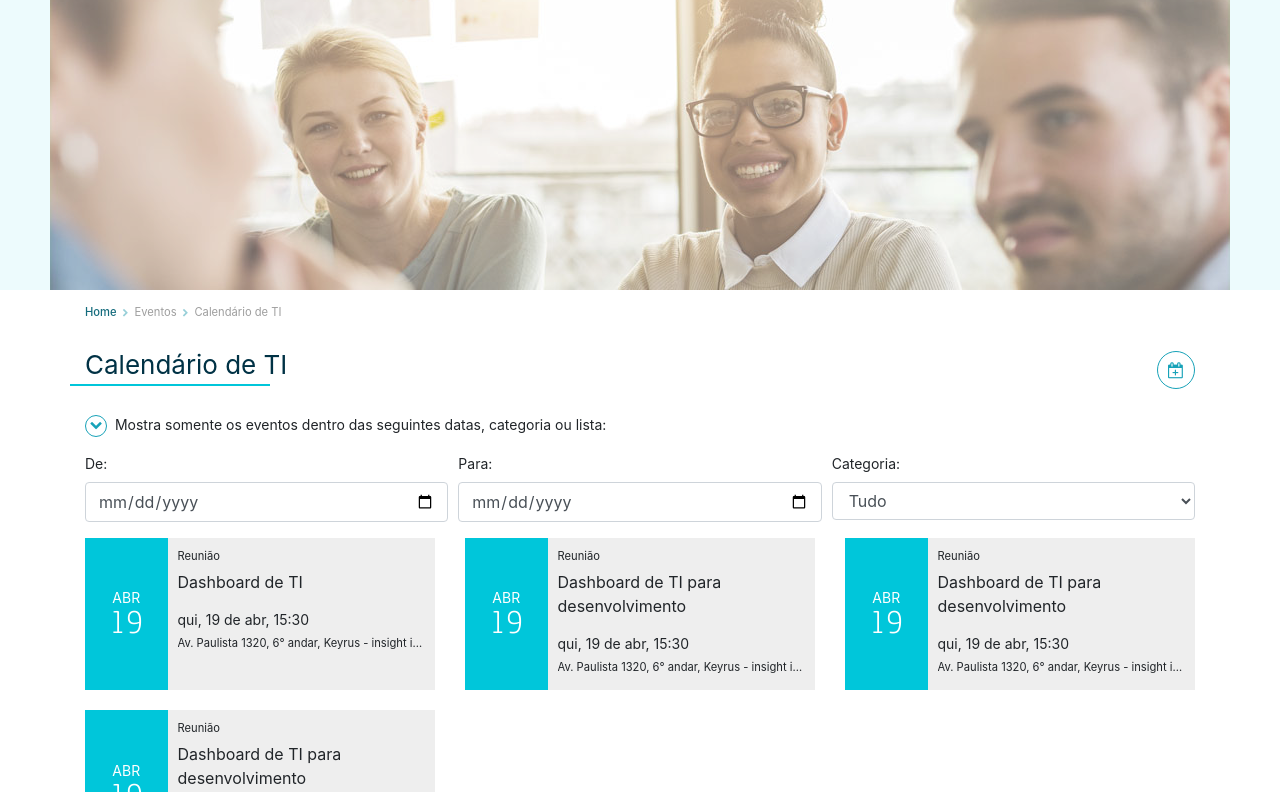
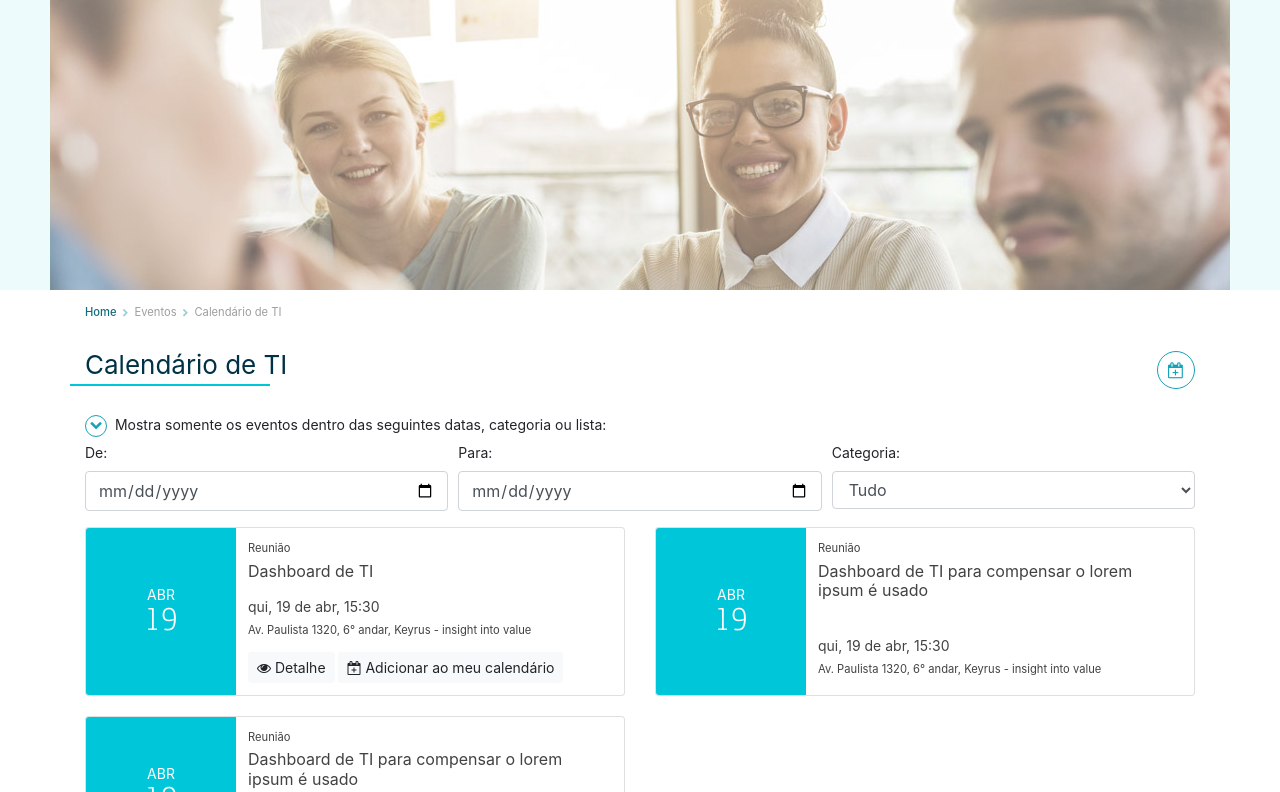
Before and after one commit to giulianogusmao/sharepoint-portal-ti, a website: page src/calendario.html in a window 1280 px wide. Shown: the part 160-952 px from the top of the page. Drawn offline with nearby package versions, Linux system fonts and the light colour scheme; files that its build step writes are made by us from their sources.

Commit message:
eventos calendario utilizando card do bootstrap

```diff
--- a/src/calendario.html
+++ b/src/calendario.html
@@ -180,24 +180,28 @@
                             </div>
                         </div>
 
-                        <div class="row pti-calendar-events">
+                        <div class="row card-decks pti-calendar-events">
 
-                            <div class="col col-sm-6 col-lg-4 pti-calendar-event-detail">
-                                <div class="pti-calendar-date">
+                            <div class="col col-sm-6 col-lg-6">
+                                <div class="card pti-calendar-event-detail">
+                                    <div class="pti-calendar-card">
+                                        <div class="card-img-top pti-calendar-date">
                                             <div>
                                                 <div class="pti-calendar-label pti-calendar-label-month">Abr</div>
                                                 <div class="pti-calendar-label pti-calendar-label-day">19</div>
                                             </div>
                                         </div>
+
                                         <div class="pti-calendar-info">
+                                            <div class="card-body pti-calendar-body">
                                                 <p class="pti-calendar-categoria">
                                                     Reunião
                                                 </p>
+                                                <h5 class="card-title pti-calendar-title">Dashboard de TI</h5>
+                                                <p class="card-text"></p>
+                                            </div>
 
-                                    <p class="pti-calendar-title">
-                                        Dashboard de TI
-                                    </p>
-
+                                            <div class="card-footer pti-calendar-footer">
                                                 <p class="pti-calendar-data-hora">
                                                     qui, 19 de abr, 15:30
                                                 </p>
@@ -206,29 +210,41 @@
                                                     Av. Paulista 1320, 6° andar, Keyrus - insight into value
                                                 </p>
 
-                                    <a href="#" class="btn btn-link pti-calendar-btn-add">
+                                                <a href="#" class="btn btn-light btn-sm mt-2">
+                                                    <i class="fa fa-eye"></i>
+                                                    Detalhe
+                                                </a>
+
+                                                <a href="#" class="btn btn-light btn-sm mt-2 pti-calendar-btn-adds">
                                                     <i class="fa fa-calendar-plus-o"></i>
                                                     Adicionar ao meu calendário
                                                 </a>
                                             </div>
                                         </div>
+                                    </div>
+                                </div>
+                            </div>
 
-                            <div class="col col-sm-6 col-lg-4 pti-calendar-event-detail">
-                                <div class="pti-calendar-date">
+                            <div class="col col-sm-6 col-lg-6">
+                                <div class="card pti-calendar-event-detail">
+                                    <a href="#" class="pti-calendar-card">
+                                        <div class="card-img-top pti-calendar-date">
                                             <div>
                                                 <div class="pti-calendar-label pti-calendar-label-month">Abr</div>
                                                 <div class="pti-calendar-label pti-calendar-label-day">19</div>
                                             </div>
                                         </div>
+
                                         <div class="pti-calendar-info">
+                                            <div class="card-body pti-calendar-body">
                                                 <p class="pti-calendar-categoria">
                                                     Reunião
                                                 </p>
+                                                <h5 class="card-title pti-calendar-title">Dashboard de TI para compensar o lorem ipsum é usado</h5>
+                                                <p class="card-text"></p>
+                                            </div>
 
-                                    <p class="pti-calendar-title">
-                                        Dashboard de TI para desenvolvimento
-                                    </p>
-
+                                            <div class="card-footer pti-calendar-footer">
                                                 <p class="pti-calendar-data-hora">
                                                     qui, 19 de abr, 15:30
                                                 </p>
@@ -236,30 +252,32 @@
                                                 <p class="pti-calendar-endereco">
                                                     Av. Paulista 1320, 6° andar, Keyrus - insight into value
                                                 </p>
-
-                                    <a href="#" class="btn btn-link pti-calendar-btn-add">
-                                        <i class="fa fa-calendar-plus-o"></i>
-                                        Adicionar ao meu calendário
+                                            </div>
+                                        </div>
                                     </a>
                                 </div>
                             </div>
 
-                            <div class="col col-sm-6 col-lg-4 pti-calendar-event-detail">
-                                <div class="pti-calendar-date">
+                            <div class="col col-sm-6 col-lg-6">
+                                <div class="card pti-calendar-event-detail">
+                                    <a href="#" class="pti-calendar-card">
+                                        <div class="card-img-top pti-calendar-date">
                                             <div>
                                                 <div class="pti-calendar-label pti-calendar-label-month">Abr</div>
                                                 <div class="pti-calendar-label pti-calendar-label-day">19</div>
                                             </div>
                                         </div>
+
                                         <div class="pti-calendar-info">
+                                            <div class="card-body pti-calendar-body">
                                                 <p class="pti-calendar-categoria">
                                                     Reunião
                                                 </p>
+                                                <h5 class="card-title pti-calendar-title">Dashboard de TI para compensar o lorem ipsum é usado</h5>
+                                                <p class="card-text"></p>
+                                            </div>
 
-                                    <p class="pti-calendar-title">
-                                        Dashboard de TI para desenvolvimento
-                                    </p>
-
+                                            <div class="card-footer pti-calendar-footer">
                                                 <p class="pti-calendar-data-hora">
                                                     qui, 19 de abr, 15:30
                                                 </p>
@@ -267,44 +285,12 @@
                                                 <p class="pti-calendar-endereco">
                                                     Av. Paulista 1320, 6° andar, Keyrus - insight into value
                                                 </p>
-
-                                    <a href="#" class="btn btn-link pti-calendar-btn-add">
-                                        <i class="fa fa-calendar-plus-o"></i>
-                                        Adicionar ao meu calendário
+                                            </div>
+                                        </div>
                                     </a>
                                 </div>
                             </div>
 
-                            <div class="col col-sm-6 col-lg-4 pti-calendar-event-detail">
-                                <div class="pti-calendar-date">
-                                    <div>
-                                        <div class="pti-calendar-label pti-calendar-label-month">Abr</div>
-                                        <div class="pti-calendar-label pti-calendar-label-day">19</div>
-                                    </div>
-                                </div>
-                                <div class="pti-calendar-info">
-                                    <p class="pti-calendar-categoria">
-                                        Reunião
-                                    </p>
-
-                                    <p class="pti-calendar-title">
-                                        Dashboard de TI para desenvolvimento
-                                    </p>
-
-                                    <p class="pti-calendar-data-hora">
-                                        qui, 19 de abr, 15:30
-                                    </p>
-
-                                    <p class="pti-calendar-endereco">
-                                        Av. Paulista 1320, 6° andar, Keyrus - insight into value
-                                    </p>
-
-                                    <a href="#" class="btn btn-link pti-calendar-btn-add">
-                                        <i class="fa fa-calendar-plus-o"></i>
-                                        Adicionar ao meu calendário
-                                    </a>
-                                </div>
-                            </div>
                         </div>
 
                     </div>
--- a/src/scss/components/_pt-calendar.scss
+++ b/src/scss/components/_pt-calendar.scss
@@ -101,25 +101,73 @@
 .#{$project-ref}calendar-grid {
 
   .#{$project-ref}calendar-events {
-    // display: flex;
-    // flex-wrap: wrap;
+
+    .col {
+      display: flex;
+      margin-bottom: cRem(2rem);
+
+      @media screen and (max-width: $screen-md-max) {
+        margin-bottom: cRem(1rem);
+      }
+    }
   }
 
   .#{$project-ref}calendar-event-detail {
+    // max-width: cRem(30rem);
+    width: 100%;
+
+    &:hover {
+      border-color: $cor-vivo-2;
+    }
+
+
+    .#{$project-ref}calendar-card {
       display: flex;
-    margin-bottom: cRem(2rem);
-    // margin-right: cRem(1rem);
+      flex: 1 2;
+      // flex-direction: column;
+      text-decoration: none;
+      color: $cor-black-800;
+
+      .pti-calendar-info {
+        display: flex;
+        flex: 1 0%;
+        flex-direction: column;
+        overflow: hidden;
+      }
+
+      @media screen and (min-width: $screen-sm-min) and (max-width: $screen-md-max){
+        flex-direction: column;
 
         .#{$project-ref}calendar-date {
+          max-width: 100%;
+          border-radius: cRem(.3rem) cRem(.3rem) 0 0;
+        }
+      }
+    }
+
+    a.#{$project-ref}calendar-card {
+      border-radius: cRem(.3rem);
+
+      &:focus, &:hover {
+        background-color: $cor-black-100;
+      }
+    }
+
+    .#{$project-ref}calendar-date {
+      text-align: center;
+      text-decoration: none;
       background-color: $cor-vivo-1;
       color: $cor-white;
-      text-align: center;
-      flex: 1;
+      max-width: cRem(15rem);
+      border-radius: cRem(.3rem) 0 0 cRem(.3rem);
+      display: flex;
+      align-items: center;
+      justify-content: space-around;
 
       & > div {
-        position: relative;
-        top: 50%;
-        transform: translateY(-50%);
+        // position: relative;
+        // top: 50%;
+        // transform: translateY(-50%);
         padding: cRem(2rem) cRem(1rem);
       }
     }
@@ -134,21 +182,34 @@
       font-size: cRem(3.2rem);
       @extend %font-light;
     }
-
-    @media screen and (min-width: $screen-sm-min) and (max-width: $screen-sm-max){
-      flex-direction: column;
-    }
   }
 
-  .pti-calendar-info {
-    flex: 3;
-    padding: cRem(1rem);
-    overflow: hidden;
-    background-color: $cor-black-200;
+  .pti-calendar-body,
+  .pti-calendar-footer {
+    padding: cRem(1.2rem);
+  }
+
+  .pti-calendar-body {
+    padding-bottom: 0;
+  }
 
   p {
     margin-bottom: cRem(.5rem);
   }
+
+  .pti-calendar-footer {
+    padding-top: 0;
+    background-color: transparent;
+    border: 0;
+  }
+
+  .pti-calendar-endereco, .btn {
+    overflow: hidden;
+    max-width: 100%;
+    text-overflow: ellipsis;
+    white-space: nowrap;
+  }
+
 
   .pti-calendar-title {
     font-size: cRem(1.6rem);
@@ -160,22 +221,8 @@
     font-size: 80%;
   }
 
-    .pti-calendar-endereco {
-      overflow: hidden;
-      max-width: 100%;
-      text-overflow: ellipsis;
-      white-space: nowrap;
-    }
-
   .pti-calendar-btn-add {
     display: none;
   }
 
-
-    // .pti-calendar-data-hora {
-    //   font-size: 90%;
-    // }
 }
-
-
-}
```
Lines whose indentation alone changed are shown as unchanged.
